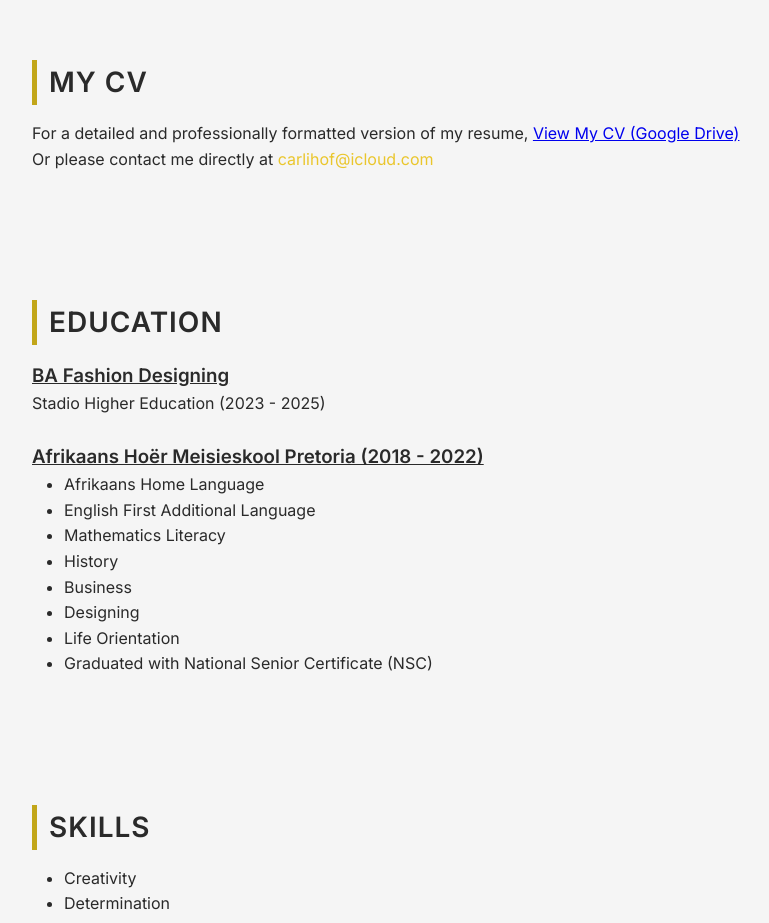
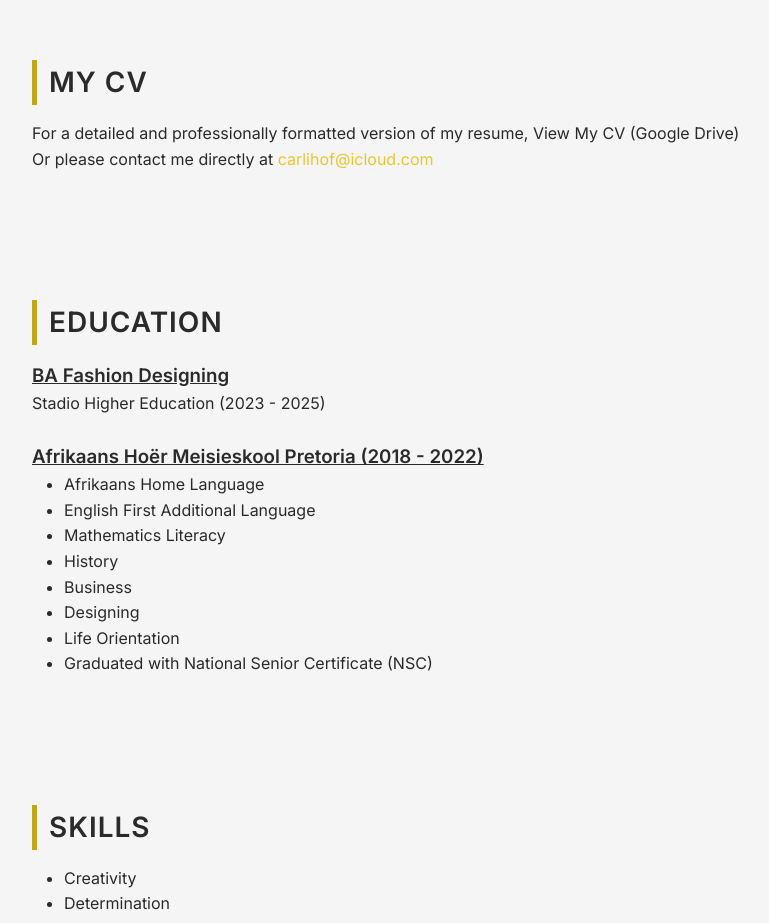
Before and after one commit to JPvdBerg/-Carli-Virtual-CV, a plain HTML site: page index.html in a window 1280 px wide. Shown: the part 1200-2123 px from the top of the page, without its empty margins (190-959 px from the left). Drawn offline with Linux system fonts and the light colour scheme.

Commit message:
Update index.html

```diff
--- a/index.html
+++ b/index.html
@@ -6,6 +6,17 @@
   <title>Carli Hoffman - Virtual CV</title>
   <link href="https://fonts.googleapis.com/css2?family=Inter:wght@400;600&display=swap" rel="stylesheet">
   <style>
+
+a {
+  color: #2a2a2a;
+  text-decoration: none;
+}
+
+a:hover {
+  text-decoration: underline;
+}
+
+
   /* RESET */
 * {
   box-sizing: border-box;
@@ -140,7 +151,6 @@ ul {
 /* MAIL LINKS */
 a[href^="mailto:"] {
   display: inline-block;
-  color: #c2a619;
   text-decoration: none;
   transition: transform 0.2s ease;
   font-weight: 500;
@@ -149,6 +159,7 @@ a[href^="mailto:"] {
 a[href^="mailto:"]:hover {
   transform: scale(1.05);
 }
+
 
 /* FOOTER */
 footer {
```
